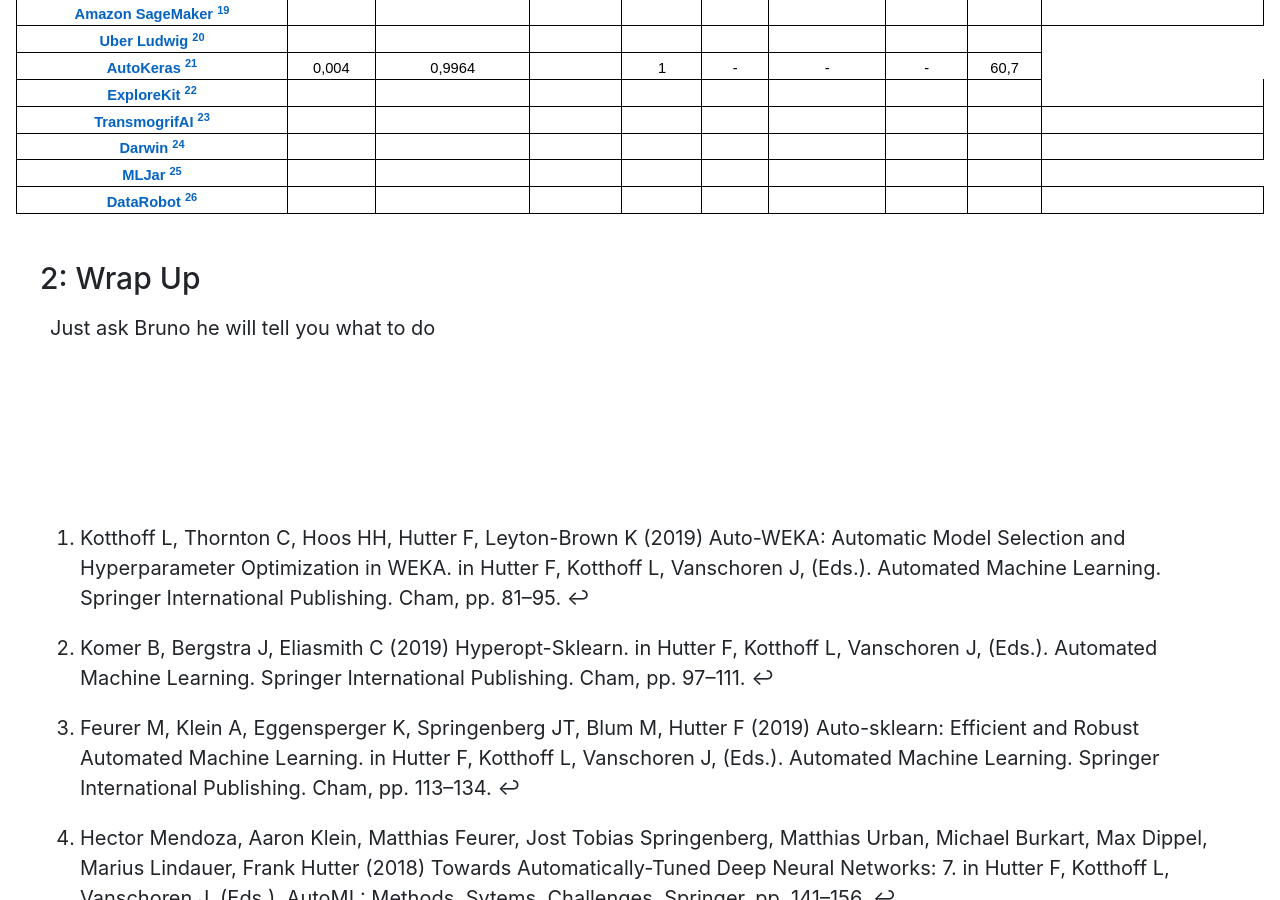
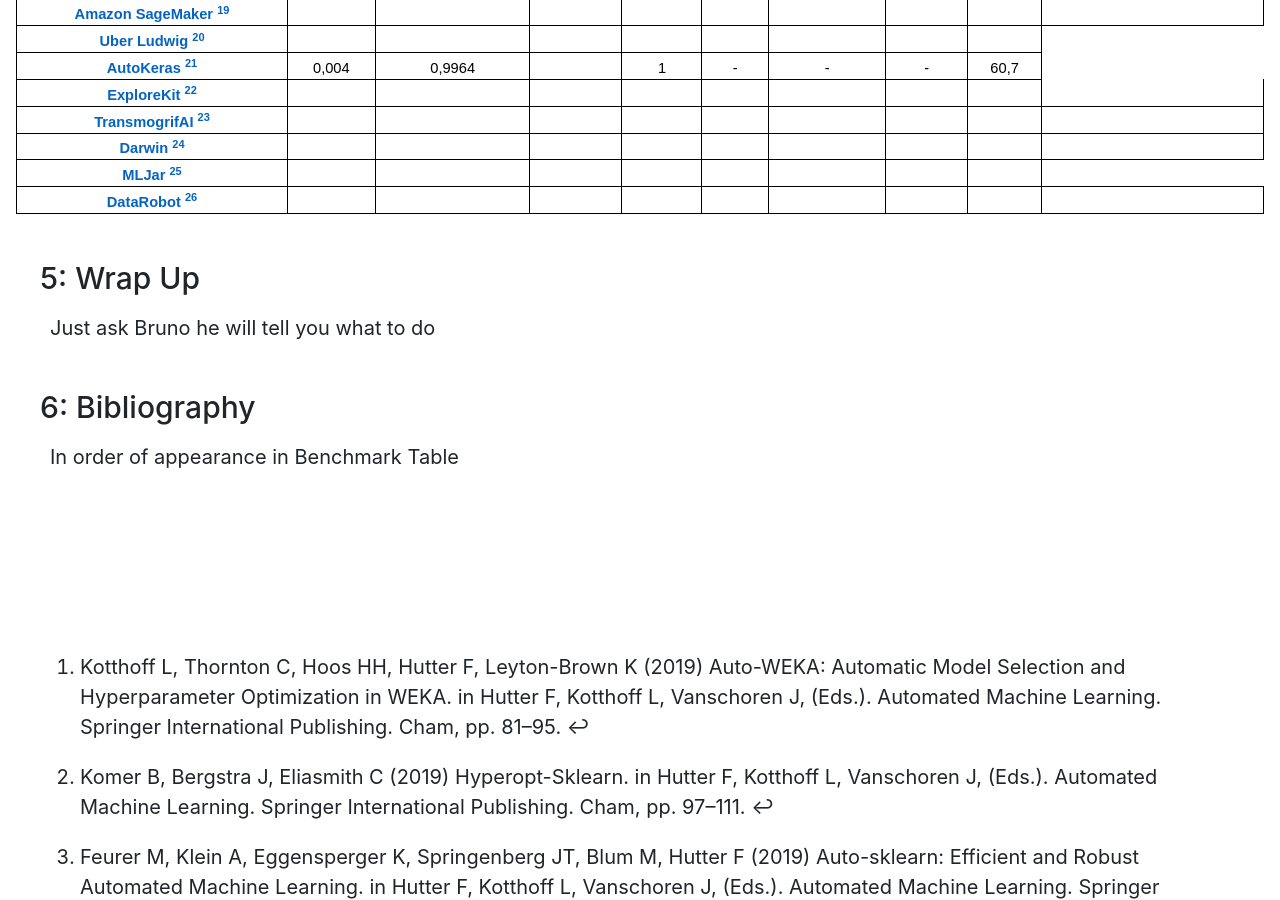
Before and after one commit to jonathankrauss/AutoML-Benchmark, a Jekyll site: the page built from README.md, in a window 1280 px wide and 900 px high, scrolled down 1893 px. Built offline with Jekyll 4.4.1, drawn with Linux system fonts in a browser that asks for light colours; our own code applies the rules of GitHub Pages for plain Markdown files; comment, search, counter and statistics services are not loaded.

Commit message:
Update default.html

```diff
--- a/_layouts/default.html
+++ b/_layouts/default.html
@@ -74,8 +74,14 @@
 
    <!-- Here starts Chapter 5 -->
   <section class= "ph4">
-    <h2> 2: Wrap Up </h2>
+    <h2> 5: Wrap Up </h2>
     <p class = "ph2"> Just ask Bruno he will tell you what to do </p>
+  </section>
+
+  <!-- Here starts Chapter 5 -->
+  <section class= "ph4">
+    <h2> 6: Bibliography </h2>
+    <p class = "ph2"> In order of appearance in Benchmark Table</p>
   </section>
 
   <div class="center ph4 pt6 footnotes">
```
